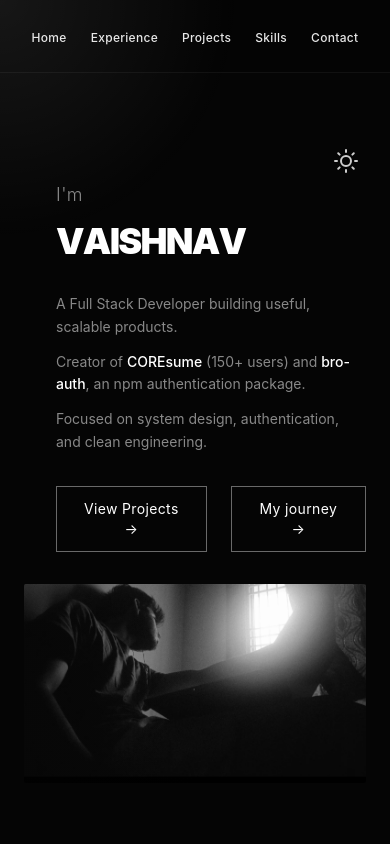
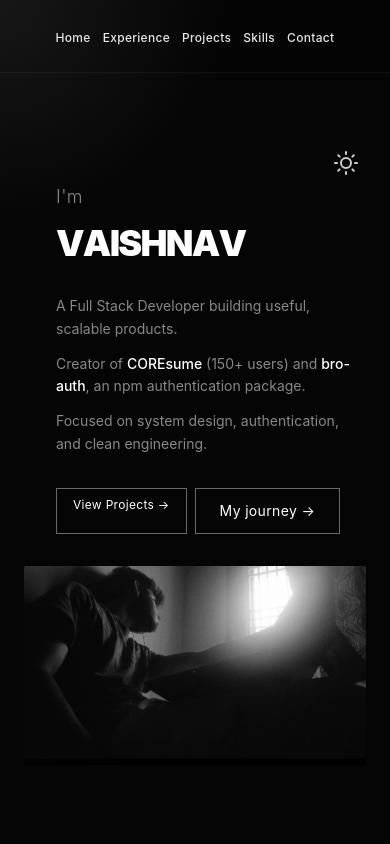
Before and after one commit to ChakraVaishnav/my-portfolio, a React (Vite) app in the folder portfolio/: page / in a window 390 px wide. Shown: the top 844 px of the page. Built offline with nearby package versions, Linux system fonts and the light colour scheme.

Commit message:
make it more responsive

```diff
--- a/portfolio/src/App.jsx
+++ b/portfolio/src/App.jsx
@@ -31,7 +31,7 @@ function App() {
         <CursorGlow />
         <Router>
           <SmoothScroll>
-            <Box as="main" className="bg-near-black min-h-screen selection:bg-pure-white selection:text-near-black">
+            <Box as="main" className="bg-near-black min-h-screen selection:bg-pure-white selection:text-near-black w-full overflow-x-hidden relative">
               <Routes>
                 <Route path="/" element={<Home />} />
                 <Route path="/journey" element={<Journey />} />
--- a/portfolio/src/components/Contact.jsx
+++ b/portfolio/src/components/Contact.jsx
@@ -2,7 +2,7 @@ import React from 'react';
 
 const Contact = () => {
     return (
-        <footer id="contact" className="bg-near-black pt-20 pb-12 px-6 border-t border-subtle-gray/20">
+        <footer id="contact" className="bg-near-black pt-20 md:pt-40 pb-12 px-6 border-t border-subtle-gray/20">
             <div className="max-w-[1400px] mx-auto flex flex-col items-center text-center">
 
                 <h2 className="text-5xl md:text-8xl font-bold tracking-tighter text-pure-white mb-12">
--- a/portfolio/src/components/Experience.jsx
+++ b/portfolio/src/components/Experience.jsx
@@ -2,9 +2,9 @@ import React from 'react';
 
 const Experience = () => {
     return (
-        <section id="experience" className="bg-near-black py-12 px-6">
+        <section id="experience" className="bg-near-black py-12 md:py-20 px-6">
             <div className="max-w-[1400px] mx-auto">
-                <div className="mb-12">
+                <div className="mb-12 md:mb-20">
                     <div className="w-full h-px bg-white/10 mb-12"></div>
                     <div className="flex flex-col gap-4">
                         <h2 className="text-4xl md:text-5xl font-black tracking-tighter text-pure-white inline-block border-b-2 border-pure-white pb-2 w-fit uppercase">
--- a/portfolio/src/components/Hero.jsx
+++ b/portfolio/src/components/Hero.jsx
@@ -16,7 +16,10 @@ const Hero = () => {
     const { theme, toggleTheme } = useTheme();
 
     return (
-        <Box as="section" className="relative min-h-screen w-full flex items-center justify-center bg-near-black overflow-hidden px-6 md:px-12 pt-20">
+        <Box
+            as="section"
+            className="relative min-h-screen w-full flex items-center justify-center bg-near-black overflow-hidden px-6 md:px-12 pt-16 md:pt-24"
+        >
 
             {/* Navbar moved to App.jsx */}
 
@@ -92,15 +95,12 @@ const Hero = () => {
                     </motion.div>
 
                     {/* CTA */}
-                    <motion.div
-                        initial={{ opacity: 0 }}
-                        animate={{ opacity: 1 }}
-                        transition={{ delay: 2.4, duration: 0.8 }}
-                        className="flex gap-6"
-                    >
+                    <motion.div initial={{ opacity: 0 }} animate={{ opacity: 1 }} transition={{ delay: 2.4, duration: 0.8 }} className="flex flex-row gap-2">
                         <a
                             href="#projects"
-                            className="inline-block text-sm text-pure-white border border-pure-white/40 px-6 py-3 tracking-wide hover:border-pure-white hover:bg-pure-white/5 transition-all text-center"
+                            className="inline-block text-xs text-pure-white border border-pure-white/40 px-4 py-2 tracking-wide hover:border-pure-white hover:bg-pure-white/5 transition-all text-center"
+
+
                         >
                             View Projects →
                         </a>
--- a/portfolio/src/components/Navbar.jsx
+++ b/portfolio/src/components/Navbar.jsx
@@ -25,8 +25,8 @@ const Navbar = () => {
     };
 
     return (
-        <nav className="fixed top-0 left-0 w-full z-50 py-6 flex justify-center bg-near-black/90 backdrop-blur-sm border-b border-pure-white/5">
-            <ul className="flex items-center gap-6 md:gap-12 px-4 flex-wrap justify-center">
+        <nav className="fixed top-0 left-0 w-full z-50 py-6 flex justify-center bg-near-black/90 backdrop-blur-sm border-b border-pure-white/5 overflow-hidden">
+            <ul className="flex items-center gap-3 md:gap-12 px-2 md:px-4 flex-wrap justify-center w-full">
                 {navLinks.map((link) => (
                     <li key={link.name} className={!link.mobileName ? 'hidden md:block' : ''}>
                         {link.href.startsWith('/') && !link.href.includes('#') ? (
--- a/portfolio/src/components/Projects.jsx
+++ b/portfolio/src/components/Projects.jsx
@@ -152,9 +152,9 @@ const Projects = () => {
     ];
 
     return (
-        <section id="projects" className="w-full bg-near-black py-12 px-6">
+        <section id="projects" className="w-full bg-near-black py-12 md:py-20 px-6">
             <div className="max-w-[1400px] mx-auto">
-                <div className="mb-12">
+                <div className="mb-12 md:mb-20">
                     <div className="w-full h-px bg-white/10 mb-12"></div>
                     <div className="flex flex-col gap-4">
                         <h2 className="text-4xl md:text-5xl font-black tracking-tighter text-pure-white inline-block border-b-2 border-pure-white pb-2 w-fit uppercase">
--- a/portfolio/src/components/Skills.jsx
+++ b/portfolio/src/components/Skills.jsx
@@ -103,10 +103,10 @@ const Skills = () => {
     ];
 
     return (
-        <section id="skills" className="w-full bg-near-black py-12 px-6">
+        <section id="skills" className="w-full bg-near-black py-12 md:py-20 px-6">
             <div className="max-w-[1400px] mx-auto">
 
-                <div className="mb-10">
+                <div className="mb-10 md:mb-14">
                     <div className="w-full h-px bg-white/10 mb-12"></div>
                     <div className="flex flex-col gap-4">
                         <h2 className="text-4xl md:text-5xl font-black tracking-tighter text-pure-white inline-block border-b-2 border-pure-white pb-2 w-fit">
```
